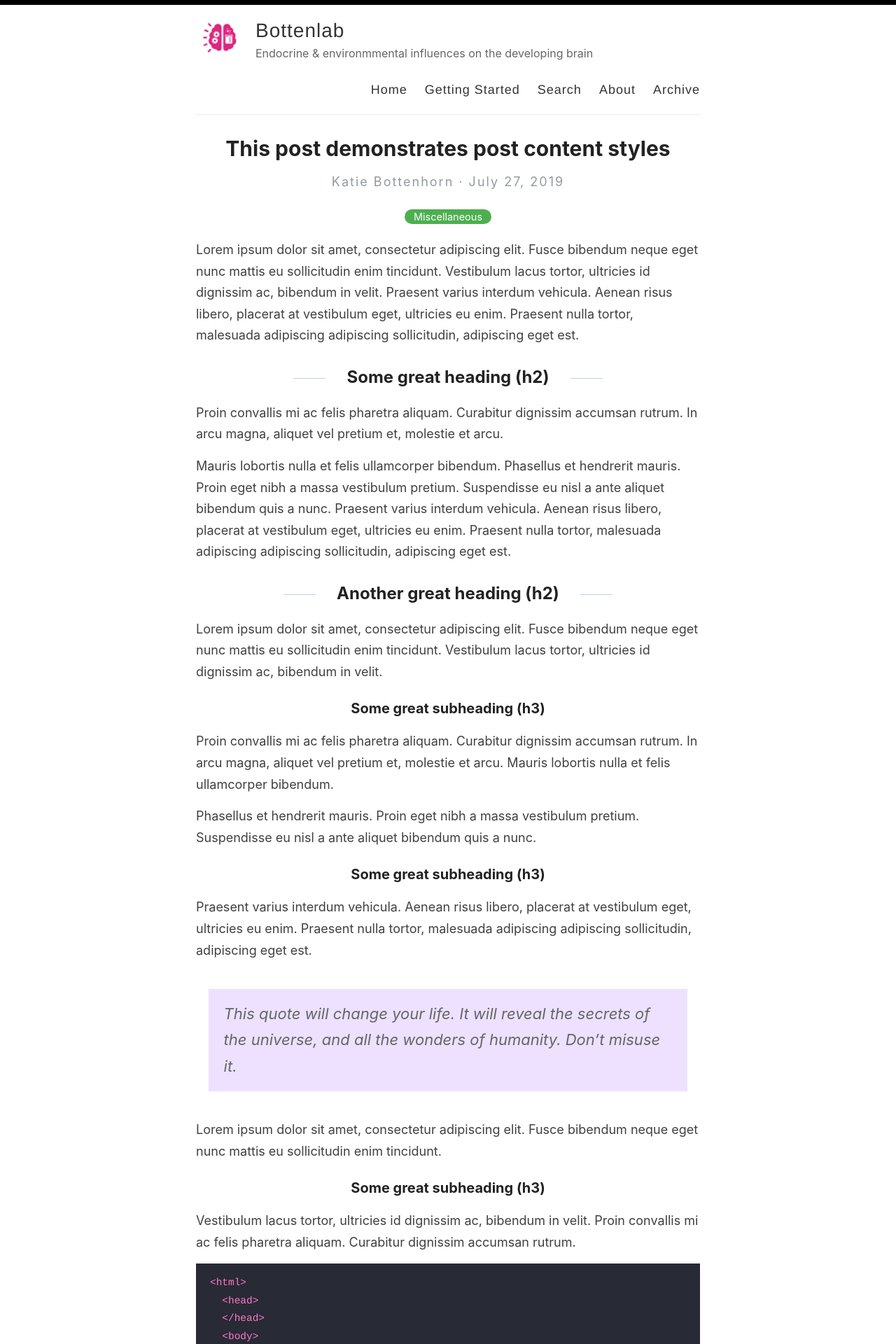
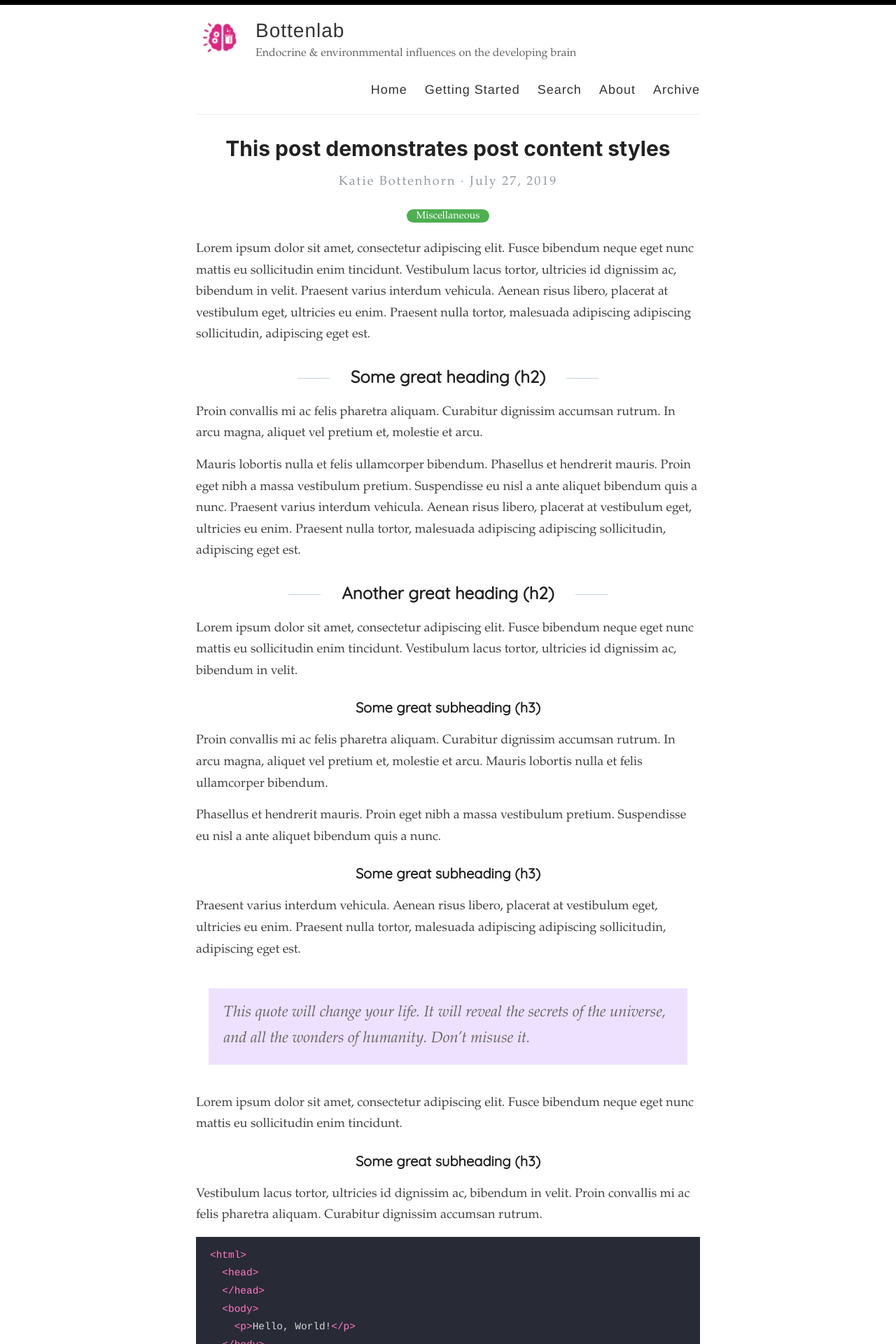
Before and after one commit to Bottenlab/bottenlab.github.io, a Jekyll site: the page built from _posts/2019-7-27-this-post-demonstrates-post-content-styles.md, in a window 1280 px wide. Shown: the top 1920 px of the page at 70% size. Built offline with Jekyll 4.4.1, drawn with Linux system fonts in a browser that asks for light colours; some web fonts are replaced.

Commit message:
change default fonts
🤞🏼🤞🏼

```diff
--- a/assets/style.scss
+++ b/assets/style.scss
@@ -15,6 +15,7 @@
 
 @import url('https://fonts.googleapis.com/css?family=Roboto');
 @import url('https://fonts.googleapis.com/css?family=Quicksand');
+@import url('https://fonts.googleapis.com/css?family=Garamond');
 
 html {
   font-size: 100%;
@@ -23,7 +24,7 @@ html {
 
 body {
   background: #fff;
-  font-family: -system-ui, -apple-system, BlinkMacSystemFont, "Segoe UI", Roboto, Helvetica, Arial, sans-serif, "Apple Color Emoji", "Segoe UI Emoji", "Segoe UI Symbol";
+  font-family: Garamond, -system-ui, -apple-system, BlinkMacSystemFont, "Segoe UI", Roboto, Helvetica, Arial, sans-serif, "Apple Color Emoji", "Segoe UI Emoji", "Segoe UI Symbol";
   color: #404040;
   line-height: 1.7;
   font-weight: 400;
@@ -39,7 +40,7 @@ body {
 }
 
 h1, h2, h3, h4, h5, h6 {
-  font-family: -system-ui, -apple-system, BlinkMacSystemFont, "Segoe UI", Roboto, Helvetica, Arial, sans-serif, "Apple Color Emoji", "Segoe UI Emoji", "Segoe UI Symbol";
+  font-family: Quicksand, -system-ui, -apple-system, BlinkMacSystemFont, "Segoe UI", Roboto, Helvetica, Arial, sans-serif, "Apple Color Emoji", "Segoe UI Emoji", "Segoe UI Symbol";
   color: $darkerGray;
   font-weight: bold;
 
```
